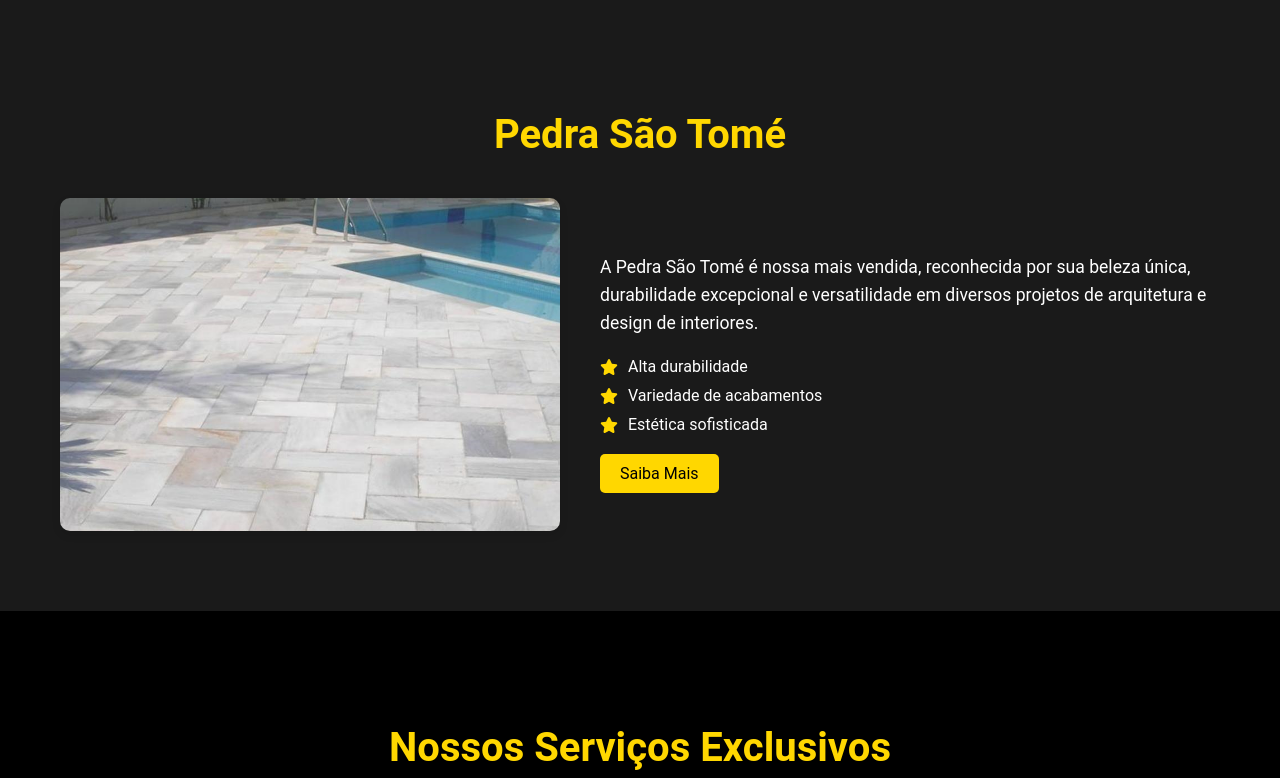
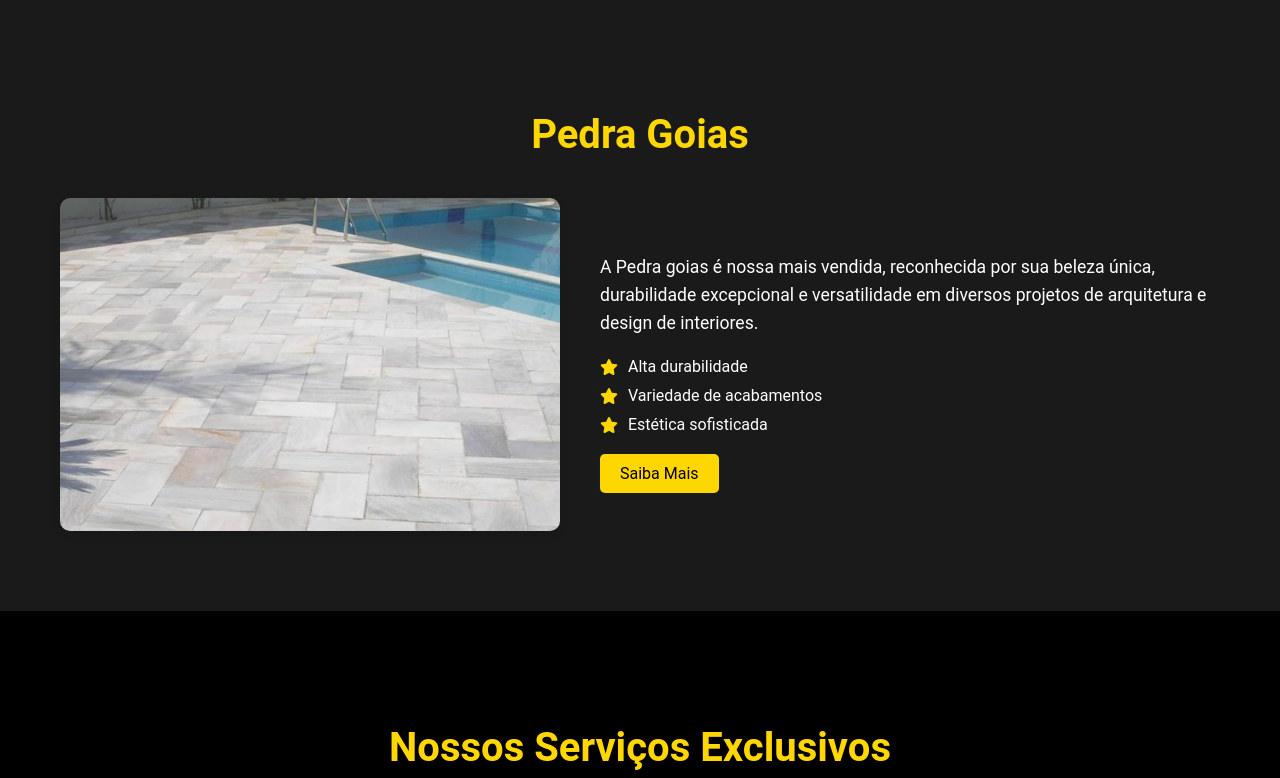
Before and after one commit to MuriloMatos552525/Personal_FG_Decoracoes_NextJS, a Next.js app: page / in a window 1280 px wide. Shown: the part 802-1580 px from the top of the page. Built offline with nearby package versions, Linux system fonts and the light colour scheme.

Commit message:
alteração na index

```diff
--- a/src/pages/index.tsx
+++ b/src/pages/index.tsx
@@ -74,19 +74,19 @@ const HomePage: React.FC = () => {
       {/* Seção de Destaque para Pedra São Tomé */}
       <section className={styles.saoTomeSection}>
         <div className={styles.container}>
-          <h2>Pedra São Tomé</h2>
+          <h2>Pedra Goias</h2>
           <div className={styles.saoTomeContent}>
-            <img src="/images/pedras/pedra-sao-tome.jpg" alt="Pedra São Tomé" className={styles.saoTomeImage} />
+            <img src="/images/pedras/pedra-sao-tome.jpg" alt="Pedra Goias" className={styles.saoTomeImage} />
             <div className={styles.saoTomeInfo}>
               <p>
-                A Pedra São Tomé é nossa mais vendida, reconhecida por sua beleza única, durabilidade excepcional e versatilidade em diversos projetos de arquitetura e design de interiores.
+                A Pedra goias é nossa mais vendida, reconhecida por sua beleza única, durabilidade excepcional e versatilidade em diversos projetos de arquitetura e design de interiores.
               </p>
               <ul className={styles.saoTomeFeatures}>
                 <li><FontAwesomeIcon icon={faStar} className={styles.starIcon} /> Alta durabilidade</li>
                 <li><FontAwesomeIcon icon={faStar} className={styles.starIcon} /> Variedade de acabamentos</li>
                 <li><FontAwesomeIcon icon={faStar} className={styles.starIcon} /> Estética sofisticada</li>
               </ul>
-              <Link href="/produto/7" className={styles.detailsButton}>
+              <Link href="/produto/18" className={styles.detailsButton}>
                 Saiba Mais
               </Link>
             </div>
```
